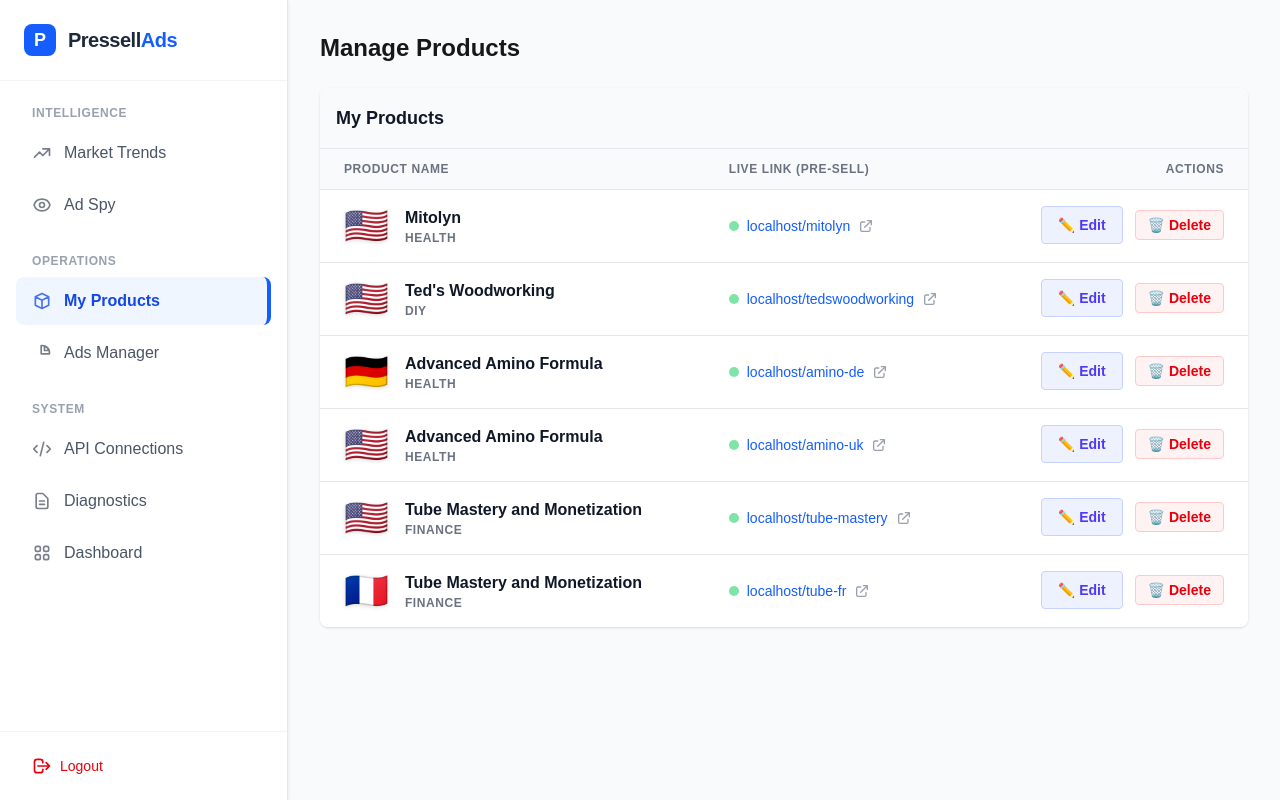
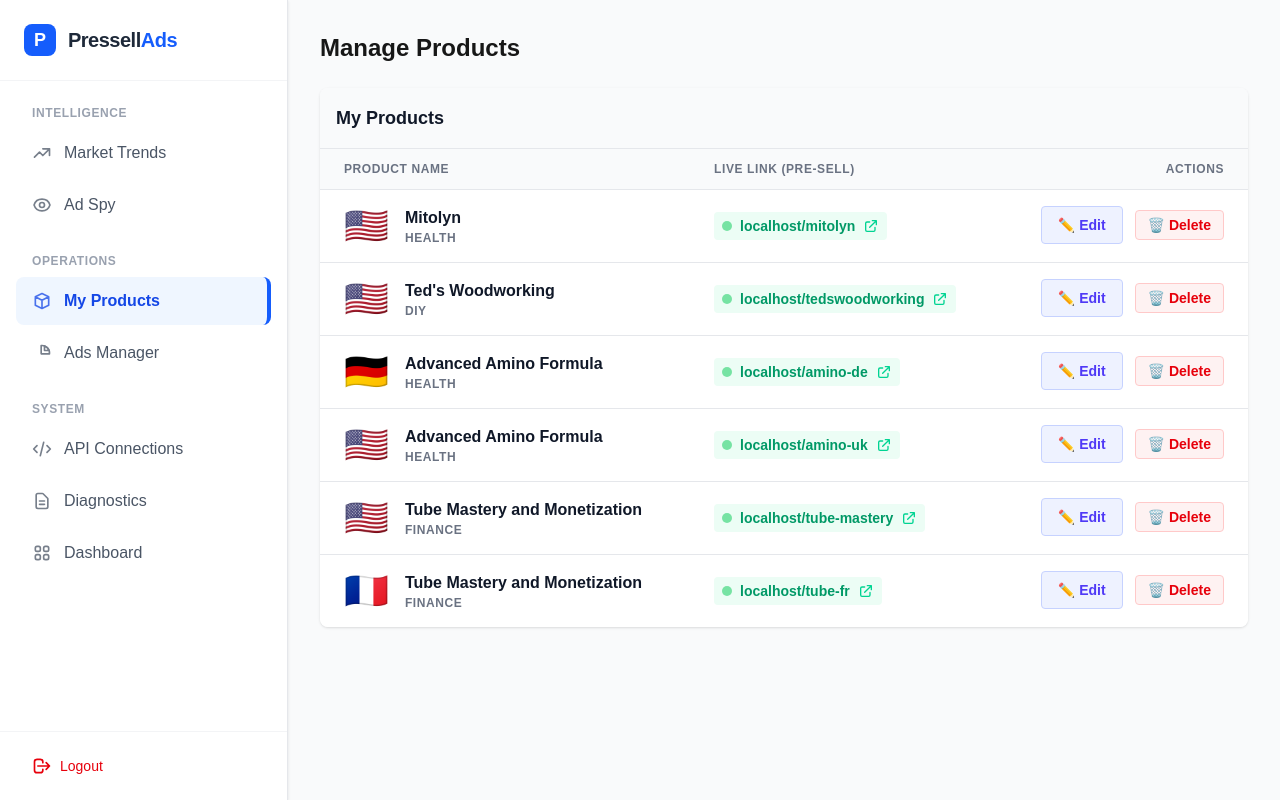
Before and after one commit to johndallapace-rgb/pressell-googleads, a Next.js app: page /admin/products in a window 1280 px wide. Built offline with nearby package versions, Linux system fonts and the light colour scheme.

Commit message:
UI: Vibrant Flags, Secure Delete with Name, Highlighted Links

```diff
--- a/src/components/ProductList.tsx
+++ b/src/components/ProductList.tsx
@@ -20,8 +20,8 @@
       return map[lang] || '🌐';
   };
 
-  const handleDelete = async (slug: string) => {
-      if (!confirm(`Are you sure you want to PERMANENTLY delete "${slug}"?\nThis will remove the page, config, images, and ads.`)) return;
+  const handleDelete = async (slug: string, name: string) => {
+      if (!confirm(`Are you sure you want to PERMANENTLY delete "${name}"?\nThis will remove the page, config, images, and ads.`)) return;
 
       setDeleting(slug);
       try {
@@ -78,7 +78,7 @@
               <tr key={product.slug} className="hover:bg-gray-50">
                 <td className="px-6 py-4 whitespace-nowrap">
                   <div className="flex items-center">
-                    <span className="text-4xl mr-4 drop-shadow-sm">{getFlag(product.language)}</span>
+                    <span className="text-4xl mr-4 drop-shadow-md opacity-100 filter-none" style={{ filter: 'none' }}>{getFlag(product.language)}</span>
                     <div>
                         <div className="text-base font-bold text-gray-900">{product.name}</div>
                         <div className="text-xs text-gray-500 uppercase tracking-wider font-semibold">{product.vertical}</div>
@@ -89,11 +89,11 @@
                   <a
                     href={`/${product.slug}`}
                     target="_blank"
-                    className="text-sm text-blue-600 hover:underline flex items-center gap-2 font-mono group"
+                    className="text-sm text-emerald-600 font-bold hover:text-emerald-700 hover:underline flex items-center gap-2 font-mono group bg-emerald-50 px-2 py-1 rounded w-fit"
                   >
                     <span className={`h-2.5 w-2.5 rounded-full ${product.status === 'active' ? 'bg-green-500 animate-pulse' : 'bg-gray-400'}`} title={product.status === 'active' ? 'Online' : 'Offline'}></span>
                     {typeof window !== 'undefined' ? window.location.host : ''}/{product.slug}
-                    <svg className="w-4 h-4 text-gray-400 group-hover:text-blue-600 transition-colors" fill="none" stroke="currentColor" viewBox="0 0 24 24"><path strokeLinecap="round" strokeLinejoin="round" strokeWidth={2} d="M10 6H6a2 2 0 00-2 2v10a2 2 0 002 2h10a2 2 0 002-2v-4M14 4h6m0 0v6m0-6L10 14" /></svg>
+                    <svg className="w-4 h-4 text-emerald-400 group-hover:text-emerald-700 transition-colors" fill="none" stroke="currentColor" viewBox="0 0 24 24"><path strokeLinecap="round" strokeLinejoin="round" strokeWidth={2} d="M10 6H6a2 2 0 00-2 2v10a2 2 0 002 2h10a2 2 0 002-2v-4M14 4h6m0 0v6m0-6L10 14" /></svg>
                   </a>
                 </td>
                 <td className="px-6 py-4 whitespace-nowrap text-right text-sm font-medium flex justify-end gap-3 items-center">
@@ -104,7 +104,7 @@
                     ✏️ Edit
                   </Link>
                   <button
-                    onClick={() => handleDelete(product.slug)}
+                    onClick={() => handleDelete(product.slug, product.name)}
                     disabled={deleting === product.slug}
                     className="text-red-600 hover:text-red-900 font-bold bg-red-50 px-3 py-1 rounded border border-red-200 hover:bg-red-100 transition-colors disabled:opacity-50"
                   >
```
